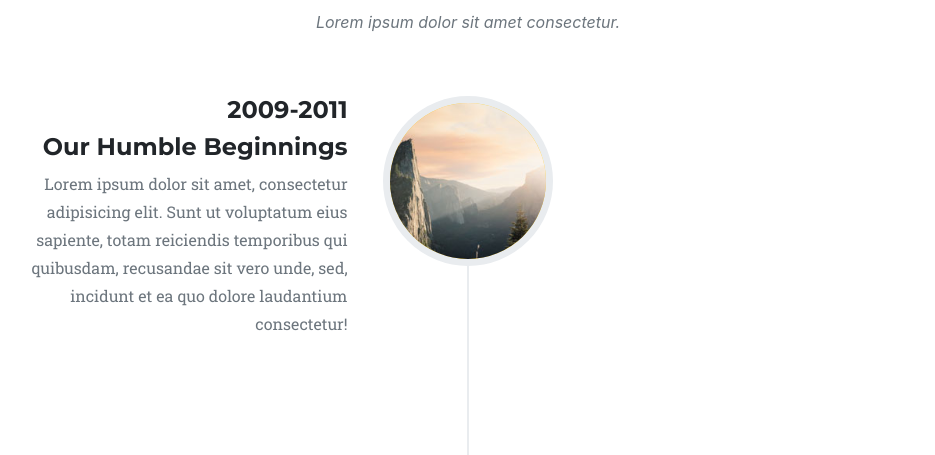
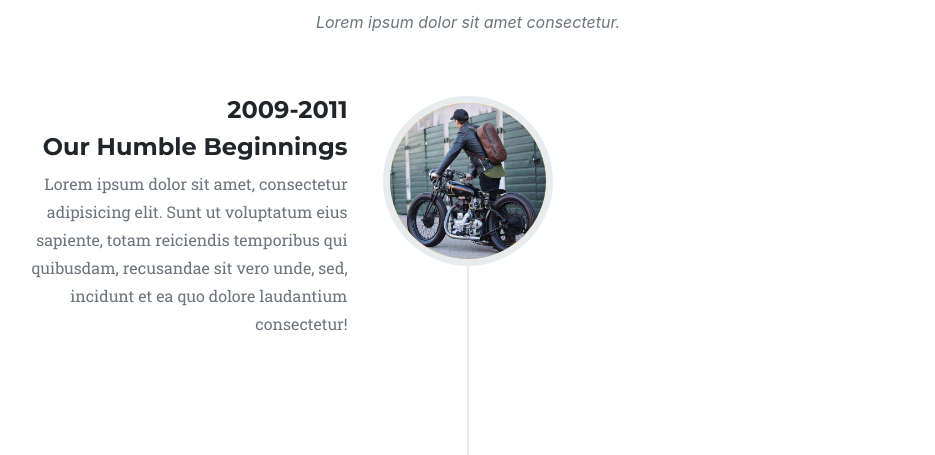
Before and after one commit to NALVARE84523/plantillaBootstrap, a plain HTML site: page index.html in a window 1280 px wide. Shown: the part 2703-3158 px from the top of the page, without its empty margins (172-1107 px from the left). Drawn offline with nearby package versions, Linux system fonts and the light colour scheme; a web font is replaced by a local one.

Commit message:
Imagenes

```diff
--- a/index.html
+++ b/index.html
@@ -184,7 +184,7 @@
                 </div>
                 <ul class="timeline">
                     <li>
-                        <div class="timeline-image"><img class="rounded-circle img-fluid" src="assets/img/about/1.jpg" alt="" /></div>
+                        <div class="timeline-image"><img class="rounded-circle img-fluid" src="assets/img/about/honda.jpg" alt="" /></div>
                         <div class="timeline-panel">
                             <div class="timeline-heading">
                                 <h4>2009-2011</h4>
```
Also changed, not shown: assets/img/about/2.jpg, assets/img/about/3.jpg, assets/img/about/4.jpg, assets/img/about/honda.jpg (added).
